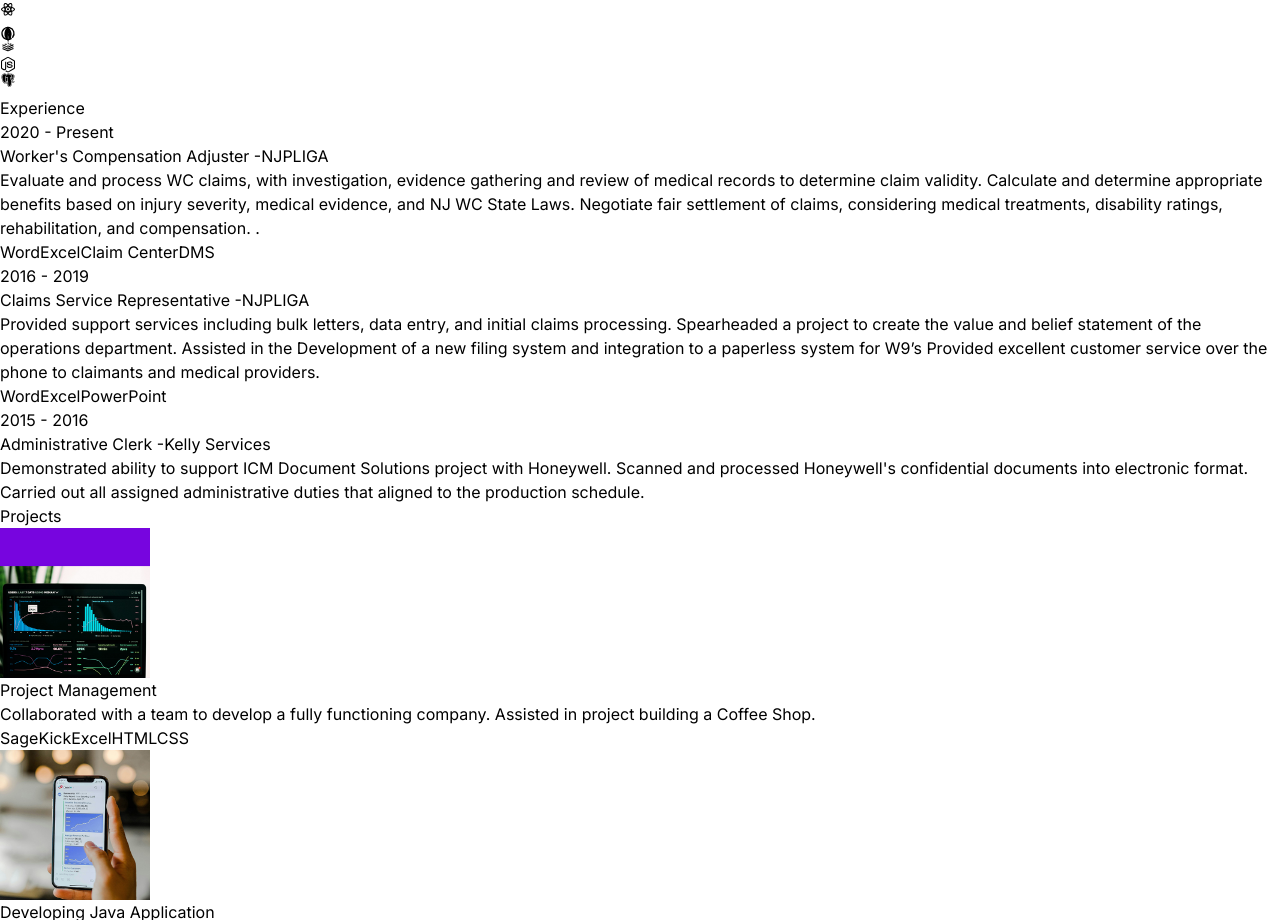
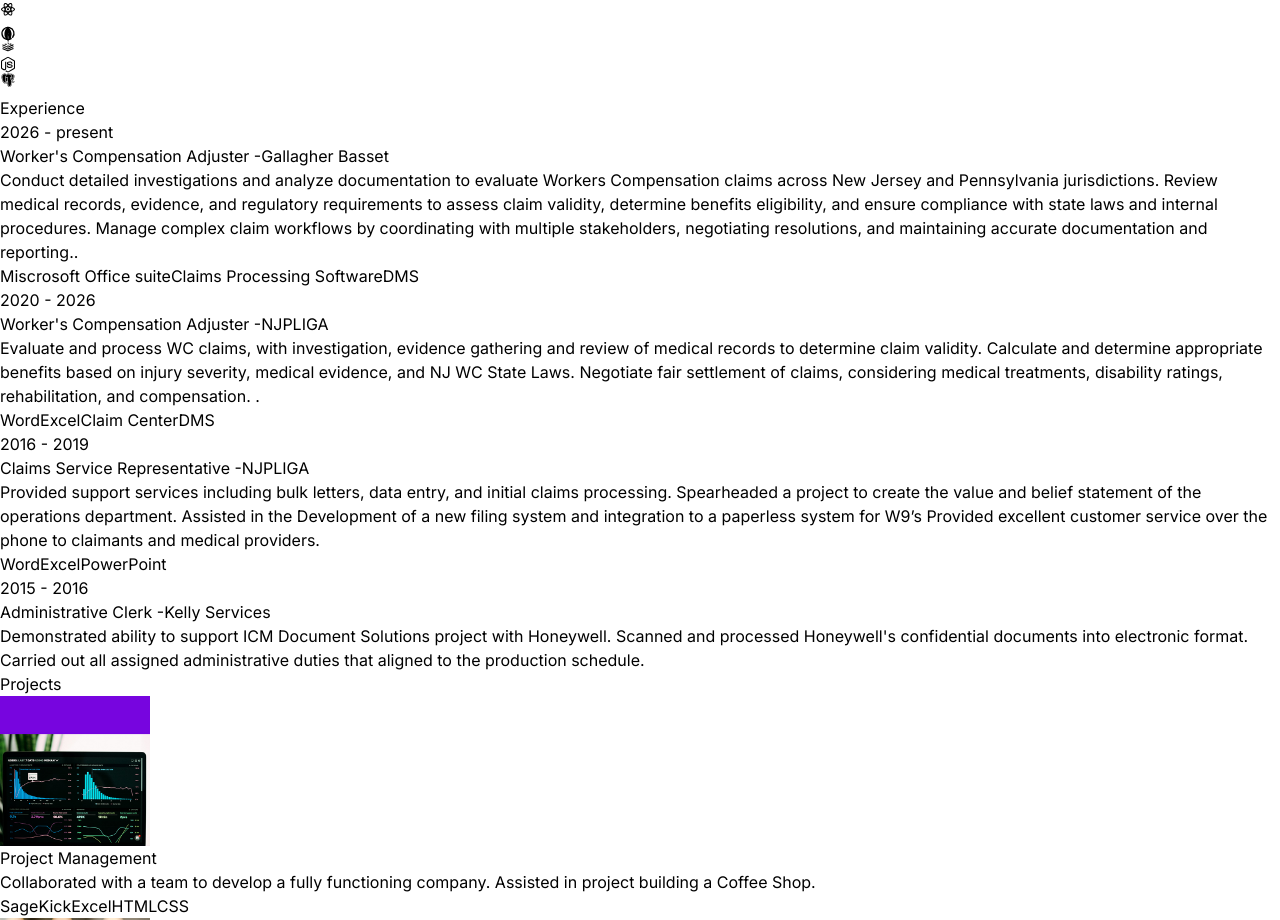
Before and after one commit to fairju953/Portfolio, a React (Vite) app: page / in a window 1280 px wide. Shown: the part 1387-2307 px from the top of the page. Built offline with nearby package versions, Linux system fonts and the light colour scheme.

Commit message:
Updated contact info and job experience

```diff
--- a/src/components/Navbar.jsx
+++ b/src/components/Navbar.jsx
@@ -27,10 +27,10 @@
 
       {/* Social icons */}
       <div className="m-8 flex items-center justify-center gap-4 text-2xl text-white">
-        <a href="https://linkedin.com" target="_blank" rel="noreferrer">
+        <a href="https://linkedin.com/in/justin-fair-503b56b4" target="_blank" rel="noreferrer">
           <FaLinkedin />
         </a>
-        <a href="https://github.com" target="_blank" rel="noreferrer">
+        <a href="https://github.com/fairju953" target="_blank" rel="noreferrer">
           <FaGithub />
         </a>
         <a href="https://instagram.com" target="_blank" rel="noreferrer">
--- a/src/constants/index.js
+++ b/src/constants/index.js
@@ -10,8 +10,17 @@
 export const ABOUT_TEXT = `I am a motivated and adaptable IT professional with a passion for supporting users, troubleshooting systems, and ensuring smooth technology operations. With hands-on experience in technologies such as React, Tailwind CSS, Node.js, MySQL, Java, and PHP, I can quickly diagnose issues, understand application workflows, and communicate effectively with technical teams. My journey into IT began with a curiosity for technology and has evolved into a career focused on reliability, problem-solving, and continuous learning. I thrive in collaborative environments and take pride in resolving complex technical challenges. Beyond IT, I enjoy staying active, exploring emerging technologies, and contributing to knowledge-sharing initiatives.`;
 
 export const EXPERIENCES = [
+   {
+    year: "2026 - present",
+    role: "Worker's Compensation Adjuster",
+    company: "Gallagher Basset",
+    description: `Conduct detailed investigations and analyze documentation to evaluate Workers Compensation claims across New Jersey and Pennsylvania jurisdictions.
+Review medical records, evidence, and regulatory requirements to assess claim validity, determine benefits eligibility, and ensure compliance with state laws and internal procedures.
+Manage complex claim workflows by coordinating with multiple stakeholders, negotiating resolutions, and maintaining accurate documentation and reporting..`,
+    technologies: ["Miscrosoft Office suite", "Claims Processing Software", "DMS"],
+  },
   {
-    year: "2020 - Present",
+    year: "2020 - 2026",
     role: "Worker's Compensation Adjuster",
     company: "NJPLIGA",
     description: `Evaluate and process WC claims, with investigation, evidence gathering and review of medical records to determine claim validity.
```
